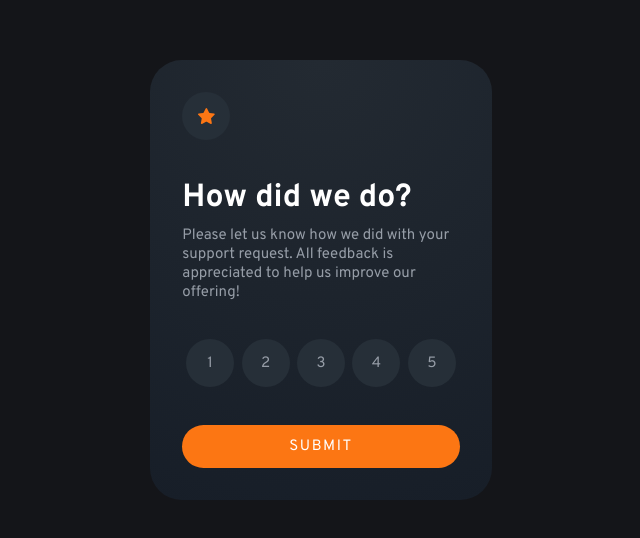
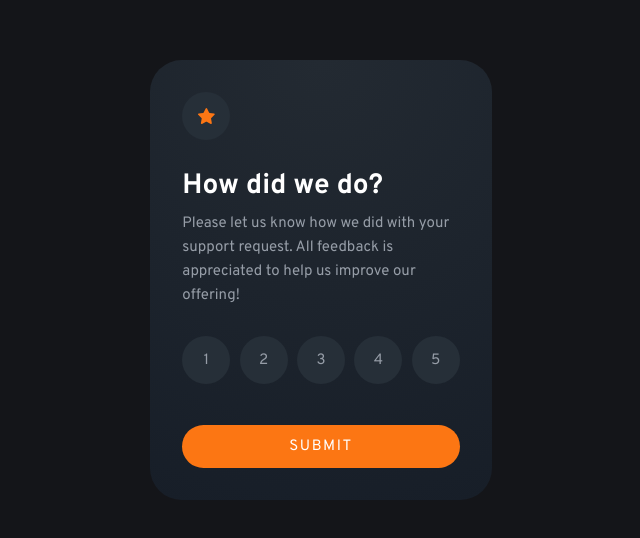
Before and after one commit to workByShad/Interactive-rating-component, a React (Vite) app: page / in a window 1280 px wide. Shown: the part 120-658 px from the top of the page, without its empty margins (319-959 px from the left). Built offline with nearby package versions, Linux system fonts and the light colour scheme; the HTML template or start-up script is replaced by a standard one.

Commit message:
update desktop rating view with form

```diff
--- a/src/components/form/Form.jsx
+++ b/src/components/form/Form.jsx
@@ -1,13 +1,9 @@
-import CardText from '../ui/CardText';
 import RadioButtons from './RadioButtons';
 import SubmitButton from './SubmitButton';
-import SvgImage from '../ui/SvgImage';
 
 const Form = () => {
   return (
     <form>
-      <SvgImage />
-      <CardText />
       <RadioButtons />
       <SubmitButton />
     </form>
--- a/src/components/form/RadioButtons.css
+++ b/src/components/form/RadioButtons.css
@@ -1,6 +1,6 @@
 .radio__container {
   display: flex;
-  justify-content: space-around;
+  justify-content: space-between;
   align-items: center;
   width: 100%;
 }
@@ -8,6 +8,7 @@
 input[type='radio'] {
   display: none;
 }
+
 input[type='radio'] + label {
   cursor: pointer;
 }
--- a/src/components/ui/Card.jsx
+++ b/src/components/ui/Card.jsx
@@ -1,7 +1,9 @@
 import './Card.css';
 
 const Card = (props) => {
-  return <div className={`card ${props.styleView}`}>{props.children}</div>;
+  return (
+    <div className={`card card__${props.styleView}`}>{props.children}</div>
+  );
 };
 
 export default Card;
--- a/src/components/ui/CardText.css
+++ b/src/components/ui/CardText.css
@@ -0,0 +1,7 @@
+.paragraph__ratings {
+  line-height: 1.5rem;
+}
+
+.paragraph__ratings--padding {
+  margin-top: 0.5rem;
+}
--- a/src/components/ui/CardText.jsx
+++ b/src/components/ui/CardText.jsx
@@ -1,5 +1,6 @@
 import { useContext } from 'react';
 import { TextContext } from '../../context/context';
+import './CardText.css';
 
 const CardText = (props) => {
   const title = useContext(TextContext).ratingStateText.title;
@@ -9,7 +10,9 @@ const CardText = (props) => {
   return (
     <div>
       <h1>{title}</h1>
-      <p className="paragraph__ratings--padding">{paragraph}</p>
+      <p className="paragraph__ratings paragraph__ratings--padding">
+        {paragraph}
+      </p>
     </div>
   );
 };
--- a/src/components/views/RatingsView.jsx
+++ b/src/components/views/RatingsView.jsx
@@ -7,19 +7,16 @@ import Form from '../form/Form';
 import Circle from '../ui/Circle';
 
 const RatingsView = () => {
-  /* <Card>
-          <Form />
-        </Card> */
-
   return (
+    <>
       <Card styleView={'ratings'}>
         <Circle>
           <SvgImage />
         </Circle>
         <CardText />
-      <RadioButtons />
-      <SubmitButton />
+        <Form />
       </Card>
+    </>
   );
 };
 
--- a/src/index.css
+++ b/src/index.css
@@ -14,7 +14,7 @@ button {
 
 h1 {
   color: #ffffff;
-  margin-bottom: 0.5rem;
+  font-size: 28px;
 }
 
 .div__container {
@@ -26,6 +26,11 @@ h1 {
   background-color: #141519;
 }
 
-.paragraph__ratings--padding {
-  margin-top: 0.5rem;
+form {
+  display: flex;
+  flex-direction: column;
+  justify-content: space-between;
+  align-items: center;
+  width: 100%;
+  height: 35%;
 }
```
Lines whose indentation alone changed are shown as unchanged.
